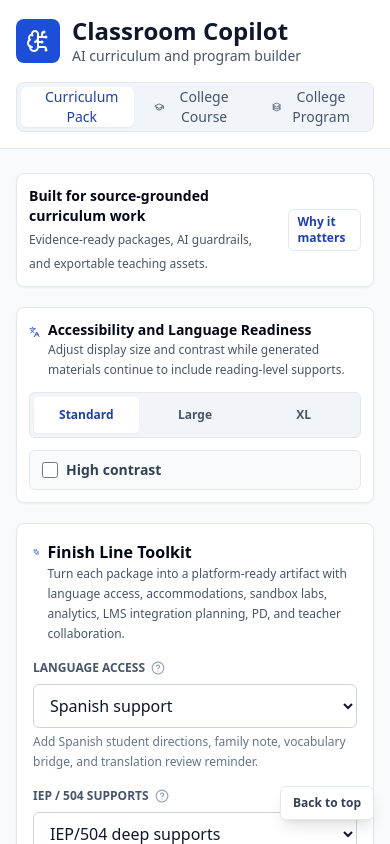
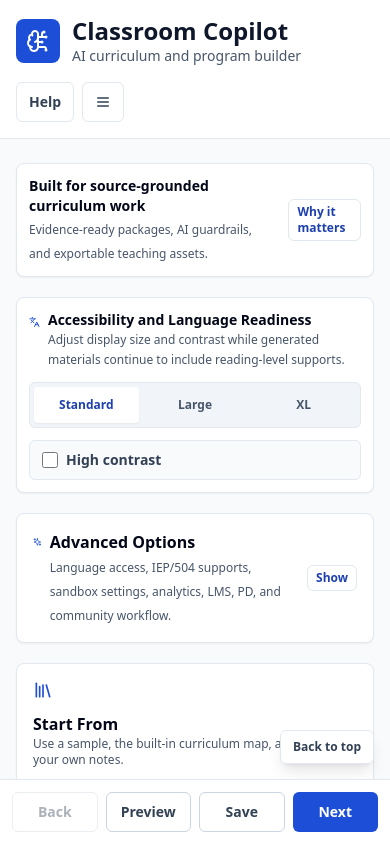
Before and after one commit to ronaceto/ClassroomCopilot, a React (Vite) app: page / in a window 390 px wide. Shown: the top 844 px of the page. Built offline with nearby package versions, Linux system fonts and the light colour scheme.

Commit message:
Reduce desktop and mobile workflow scrolling (#23)

```diff
--- a/src/App.tsx
+++ b/src/App.tsx
@@ -17,6 +17,7 @@ import {
   Eye,
   Languages,
   LockKeyhole,
+  Menu,
   Library,
   Layers3,
   LibraryBig,
@@ -30,6 +31,7 @@ import {
   Sparkles,
   Trash2,
   Upload,
+  X,
 } from 'lucide-react';
 import { useChat } from './hooks/useChat';
 import { ClassroomConfig } from './types';
@@ -1145,6 +1147,8 @@ const buildFinishLinePrompt = (settings: FinishLineSettings): string =>
 function App() {
   const [activeMode, setActiveMode] = useState<BuilderMode>('curriculum-pack');
   const [debugOpen, setDebugOpen] = useState(false);
+  const [mobileMenuOpen, setMobileMenuOpen] = useState(false);
+  const [helpCenterOpen, setHelpCenterOpen] = useState(false);
   const [fontScale, setFontScale] = useState<FontScale>('standard');
   const [highContrast, setHighContrast] = useState(false);
   const [finishLineSettings, setFinishLineSettings] = useState<FinishLineSettings>(finishLineDefaults);
@@ -1215,7 +1219,26 @@ function App() {
             </div>
           </div>
 
-          <nav className="grid grid-cols-3 gap-1 rounded-lg border border-slate-200 bg-slate-100 p-1" aria-label="Builder modes">
+          <div className="flex items-center gap-2 lg:hidden">
+            <button
+              type="button"
+              onClick={() => setHelpCenterOpen(true)}
+              className="inline-flex min-h-10 items-center justify-center rounded-md border border-slate-200 bg-white px-3 text-sm font-semibold text-slate-700"
+            >
+              Help
+            </button>
+            <button
+              type="button"
+              onClick={() => setMobileMenuOpen((current) => !current)}
+              className="inline-flex min-h-10 items-center justify-center rounded-md border border-slate-200 bg-white px-3 text-sm font-semibold text-slate-700"
+              aria-expanded={mobileMenuOpen}
+              aria-label="Open builder menu"
+            >
+              <Menu className="h-4 w-4" />
+            </button>
+          </div>
+
+          <nav className="hidden grid-cols-3 gap-1 rounded-lg border border-slate-200 bg-slate-100 p-1 lg:grid" aria-label="Builder modes">
             {modes.map((mode) => {
               const Icon = mode.icon;
               return (
@@ -1233,7 +1256,37 @@ function App() {
               );
             })}
           </nav>
-        </div>
+          <button
+            type="button"
+            onClick={() => setHelpCenterOpen(true)}
+            className="hidden min-h-10 items-center justify-center rounded-md border border-slate-200 bg-white px-3 text-sm font-semibold text-slate-700 transition hover:border-blue-300 hover:text-blue-800 lg:inline-flex"
+          >
+            Help Center
+          </button>
+        </div>
+        {mobileMenuOpen && (
+          <nav className="mx-auto mt-3 grid max-w-7xl gap-2 rounded-lg border border-slate-200 bg-slate-50 p-2 lg:hidden" aria-label="Mobile builder modes">
+            {modes.map((mode) => {
+              const Icon = mode.icon;
+              return (
+                <button
+                  key={mode.id}
+                  type="button"
+                  onClick={() => {
+                    setActiveMode(mode.id);
+                    setMobileMenuOpen(false);
+                  }}
+                  className={`flex min-h-10 items-center gap-2 rounded-md px-3 text-sm font-semibold ${
+                    activeMode === mode.id ? 'bg-white text-blue-800 shadow-sm' : 'text-slate-600'
+                  }`}
+                >
+                  <Icon className="h-4 w-4" />
+                  {mode.label}
+                </button>
+              );
+            })}
+          </nav>
+        )}
       </header>
 
       <main className="mx-auto max-w-7xl px-4 py-6 sm:px-6">
@@ -1245,7 +1298,6 @@ function App() {
           onHighContrastChange={setHighContrast}
         />
         <FinishLineToolkit settings={finishLineSettings} onChange={updateFinishLineSetting} />
-        <TeacherSupportCenter />
         <StartFromGallery activeMode={activeMode} onLoadSample={loadSample} />
 
         {activeMode === 'curriculum-pack' ? (
@@ -1268,6 +1320,8 @@ function App() {
           onDeletePackage={deletePackage}
         />
       </main>
+
+      <TeacherSupportCenter open={helpCenterOpen} onClose={() => setHelpCenterOpen(false)} />
 
       {debugInfo && (
         <div className="fixed bottom-20 right-4 z-40 max-w-[calc(100vw-2rem)] rounded-lg border border-slate-200 bg-white shadow-lg sm:max-w-md">
@@ -2210,6 +2264,7 @@ function FinishLineToolkit({
   settings: FinishLineSettings;
   onChange: (key: keyof FinishLineSettings, value: string) => void;
 }) {
+  const [open, setOpen] = useState(false);
   const selectedLanguage = languageSupportOptions.find((option) => option.value === settings.languageSupport) ?? languageSupportOptions[1];
   const selectedIep = iepSupportOptions.find((option) => option.value === settings.iepSupport) ?? iepSupportOptions[1];
   const selectedSandbox = sandboxLabOptions.find((option) => option.value === settings.sandboxLab) ?? sandboxLabOptions[1];
@@ -2220,15 +2275,23 @@ function FinishLineToolkit({
 
   return (
     <section className="mb-5 rounded-lg border border-slate-200 bg-white p-4 shadow-sm" aria-label="Finish line platform toolkit">
-      <div className="mb-4 flex items-start gap-2">
+      <button
+        type="button"
+        onClick={() => setOpen((current) => !current)}
+        className="flex w-full items-center justify-between gap-3 text-left"
+        aria-expanded={open}
+      >
+        <span className="flex items-start gap-2">
           <Sparkles className="mt-0.5 h-5 w-5 text-blue-700" />
-        <div>
-          <h3 className="font-bold text-slate-950">Finish Line Toolkit</h3>
-          <p className="text-xs leading-5 text-slate-600">
-            Turn each package into a platform-ready artifact with language access, accommodations, sandbox labs, analytics, LMS integration planning, PD, and teacher collaboration.
-          </p>
-        </div>
-      </div>
+          <span>
+            <span className="block font-bold text-slate-950">Advanced Options</span>
+            <span className="text-xs leading-5 text-slate-600">Language access, IEP/504 supports, sandbox settings, analytics, LMS, PD, and community workflow.</span>
+          </span>
+        </span>
+        <span className="rounded-md border border-slate-200 px-2 py-1 text-xs font-semibold text-blue-800">{open ? 'Hide' : 'Show'}</span>
+      </button>
+      {open && (
+        <div className="mt-4">
           <div className="grid gap-4 lg:grid-cols-2 xl:grid-cols-3">
             <SelectField label="Language access" value={settings.languageSupport} onChange={(value) => onChange('languageSupport', value)} options={languageSupportOptions} help={selectedLanguage.description} />
             <SelectField label="IEP / 504 supports" value={settings.iepSupport} onChange={(value) => onChange('iepSupport', value)} options={iepSupportOptions} help={selectedIep.description} />
@@ -2247,31 +2310,31 @@ function FinishLineToolkit({
               ))}
             </div>
           </div>
+        </div>
+      )}
     </section>
   );
 }
 
-function TeacherSupportCenter() {
-  const [open, setOpen] = useState(true);
-
-  return (
-    <section className="mb-5 rounded-lg border border-slate-200 bg-white p-4 shadow-sm" aria-label="Help center, professional development, tutorials, and community support">
-      <button
-        type="button"
-        onClick={() => setOpen((current) => !current)}
-        className="flex w-full items-center justify-between gap-3 text-left"
-      >
-        <span className="flex items-start gap-2">
+function TeacherSupportCenter({ open, onClose }: { open: boolean; onClose: () => void }) {
+  if (!open) return null;
+
+  return (
+    <div className="fixed inset-0 z-50 bg-slate-950/40" role="dialog" aria-modal="true" aria-labelledby="help-center-title">
+      <aside className="ml-auto h-full w-full max-w-3xl overflow-y-auto bg-white p-5 shadow-xl">
+        <div className="mb-4 flex items-start justify-between gap-4 border-b border-slate-200 pb-4">
+          <div className="flex items-start gap-2">
             <HelpCircle className="mt-0.5 h-5 w-5 text-blue-700" />
-          <span>
-            <span className="block font-bold text-slate-950">Help Center and Teacher PD</span>
-            <span className="text-xs leading-5 text-slate-600">Tutorials, short-video guides, PD modules, and peer-support prompts for teaching AI literacy with confidence.</span>
-          </span>
-        </span>
-        <span className="rounded-md border border-slate-200 px-2 py-1 text-xs font-semibold text-blue-800">{open ? 'Hide' : 'Show'}</span>
-      </button>
-      {open && (
-        <div className="mt-4 space-y-4">
+            <div>
+              <h2 id="help-center-title" className="text-xl font-bold text-slate-950">Help Center and Teacher PD</h2>
+              <p className="text-xs leading-5 text-slate-600">Tutorials, short-video guides, PD modules, and peer-support prompts for teaching AI literacy with confidence.</p>
+            </div>
+          </div>
+          <button type="button" onClick={onClose} className="rounded-md border border-slate-200 p-2 text-slate-500 hover:text-slate-950" aria-label="Close Help Center">
+            <X className="h-4 w-4" />
+          </button>
+        </div>
+        <div className="space-y-4">
           <div className="grid gap-3 xl:grid-cols-4">
             {helpCenterTutorials.map((tutorial) => (
               <div key={tutorial.title} className="rounded-md border border-slate-200 bg-slate-50 p-3">
@@ -2364,8 +2427,8 @@ function TeacherSupportCenter() {
             </div>
           </div>
         </div>
-      )}
-    </section>
+      </aside>
+    </div>
   );
 }
 
@@ -2630,21 +2693,28 @@ function BuilderFrame({
 }) {
   const canGoBack = Boolean(steps && onStepChange && activeStep > 0);
   const canGoNext = Boolean(steps && onStepChange && activeStep < steps.length - 1);
+  const [previewOpen, setPreviewOpen] = useState(() => localStorage.getItem('classroomCopilot.previewOpen.v1') !== 'false');
+
+  useEffect(() => {
+    localStorage.setItem('classroomCopilot.previewOpen.v1', String(previewOpen));
+  }, [previewOpen]);
 
   return (
     <section className="mb-6">
+      <div className={steps ? 'grid gap-5 xl:grid-cols-[220px_minmax(0,1fr)]' : ''}>
         {steps ? (
           <StepProgress steps={steps} activeStep={activeStep} onStepChange={onStepChange} />
         ) : (
           <WorkflowMap />
         )}
+        <div>
           <div className="mb-5 flex flex-col gap-4 lg:flex-row lg:items-start lg:justify-between">
             <div>
               <p className="mb-2 text-xs font-bold uppercase text-blue-800">{eyebrow}</p>
               <h2 className="text-3xl font-bold tracking-tight text-slate-950 sm:text-4xl">{title}</h2>
               <p className="mt-2 max-w-3xl text-slate-600">{subtitle}</p>
             </div>
-        <div className="flex flex-col gap-2 sm:flex-row sm:items-center">
+            <div className="hidden flex-col gap-2 sm:flex-row sm:items-center lg:flex">
               {onSaveDraft && (
                 <button
                   type="button"
@@ -2654,6 +2724,13 @@ function BuilderFrame({
                   Save Draft
                 </button>
               )}
+              <button
+                type="button"
+                onClick={() => setPreviewOpen((current) => !current)}
+                className="inline-flex min-h-11 items-center justify-center rounded-lg border border-slate-300 bg-white px-4 text-sm font-semibold text-slate-700 shadow-sm transition hover:border-blue-300 hover:text-blue-800"
+              >
+                {previewOpen ? 'Hide Preview' : 'Show Preview'}
+              </button>
               <button
                 type="button"
                 onClick={onBuild}
@@ -2677,11 +2754,11 @@ function BuilderFrame({
           </div>
 
           {steps && previewItems ? (
-        <div className="grid gap-5 xl:grid-cols-[minmax(0,1fr)_320px]">
+            <div className={`grid gap-5 ${previewOpen ? 'xl:grid-cols-[minmax(0,1fr)_320px]' : ''}`}>
               <div>
                 <StepAssistance stepTitle={steps[activeStep]?.title ?? ''} />
                 {children}
-            <div className="mt-4 flex flex-col-reverse gap-3 sm:flex-row sm:items-center sm:justify-between">
+                <div className="mt-4 flex flex-col-reverse gap-3 pb-20 sm:flex-row sm:items-center sm:justify-between lg:pb-0">
                   <button
                     type="button"
                     onClick={() => onStepChange?.(Math.max(activeStep - 1, 0))}
@@ -2712,19 +2789,65 @@ function BuilderFrame({
                     </button>
                   )}
                 </div>
+                <div className="fixed inset-x-0 bottom-0 z-40 grid grid-cols-4 gap-2 border-t border-slate-200 bg-white p-3 shadow-lg lg:hidden">
+                  <button
+                    type="button"
+                    onClick={() => onStepChange?.(Math.max(activeStep - 1, 0))}
+                    disabled={!canGoBack}
+                    className="min-h-10 rounded-md border border-slate-300 text-sm font-semibold text-slate-700 disabled:opacity-40"
+                  >
+                    Back
+                  </button>
+                  <button
+                    type="button"
+                    onClick={() => setPreviewOpen((current) => !current)}
+                    className="min-h-10 rounded-md border border-slate-300 text-sm font-semibold text-slate-700"
+                  >
+                    Preview
+                  </button>
+                  {onSaveDraft && (
+                    <button
+                      type="button"
+                      onClick={onSaveDraft}
+                      className="min-h-10 rounded-md border border-slate-300 text-sm font-semibold text-slate-700"
+                    >
+                      Save
+                    </button>
+                  )}
+                  {canGoNext ? (
+                    <button
+                      type="button"
+                      onClick={() => onStepChange?.(Math.min(activeStep + 1, steps.length - 1))}
+                      className="min-h-10 rounded-md bg-blue-700 text-sm font-semibold text-white"
+                    >
+                      Next
+                    </button>
+                  ) : (
+                    <button
+                      type="button"
+                      onClick={onBuild}
+                      disabled={isLoading}
+                      className="min-h-10 rounded-md bg-blue-700 text-sm font-semibold text-white disabled:opacity-60"
+                    >
+                      Build
+                    </button>
+                  )}
+                </div>
                 <button
                   type="button"
                   onClick={() => window.scrollTo({ top: 0, behavior: 'smooth' })}
-              className="fixed bottom-6 right-4 z-30 rounded-md border border-slate-200 bg-white px-3 py-2 text-xs font-bold text-slate-700 shadow-lg transition hover:border-blue-300 hover:text-blue-800"
+                  className="fixed bottom-20 right-4 z-30 rounded-md border border-slate-200 bg-white px-3 py-2 text-xs font-bold text-slate-700 shadow-lg transition hover:border-blue-300 hover:text-blue-800 lg:bottom-6"
                 >
                   Back to top
                 </button>
               </div>
-          <LivePreview title={previewTitle} items={previewItems} steps={steps} activeStep={activeStep} />
+              {previewOpen && <LivePreview title={previewTitle} items={previewItems} steps={steps} activeStep={activeStep} />}
             </div>
           ) : (
             children
           )}
+        </div>
+      </div>
     </section>
   );
 }
@@ -2739,7 +2862,7 @@ function StepProgress({
   onStepChange?: (step: number) => void;
 }) {
   return (
-    <nav className="mb-5 grid gap-2 rounded-lg border border-slate-200 bg-white p-3 text-xs font-semibold text-slate-600 md:grid-cols-3 xl:grid-cols-6" aria-label="Build progress">
+    <nav className="mb-5 grid gap-2 rounded-lg border border-slate-200 bg-white p-3 text-xs font-semibold text-slate-600 md:grid-cols-3 xl:sticky xl:top-32 xl:mb-0 xl:h-fit xl:grid-cols-1" aria-label="Build progress">
       {steps.map((step, index) => {
         const isActive = index === activeStep;
         return (
@@ -2756,9 +2879,9 @@ function StepProgress({
             }`}>
               {step.complete ? <CheckCircle2 className="h-3.5 w-3.5" /> : index + 1}
             </span>
-            <span>
+            <span className="min-w-0">
               <span className="block">{step.title}</span>
-              <span className={`mt-0.5 block text-[11px] font-medium leading-4 ${isActive ? 'text-blue-50' : 'text-slate-500'}`}>{step.description}</span>
+              <span className={`mt-0.5 hidden text-[11px] font-medium leading-4 sm:block ${isActive ? 'text-blue-50' : 'text-slate-500'}`}>{step.description}</span>
             </span>
           </button>
         );
```
Lines whose indentation alone changed are shown as unchanged.
